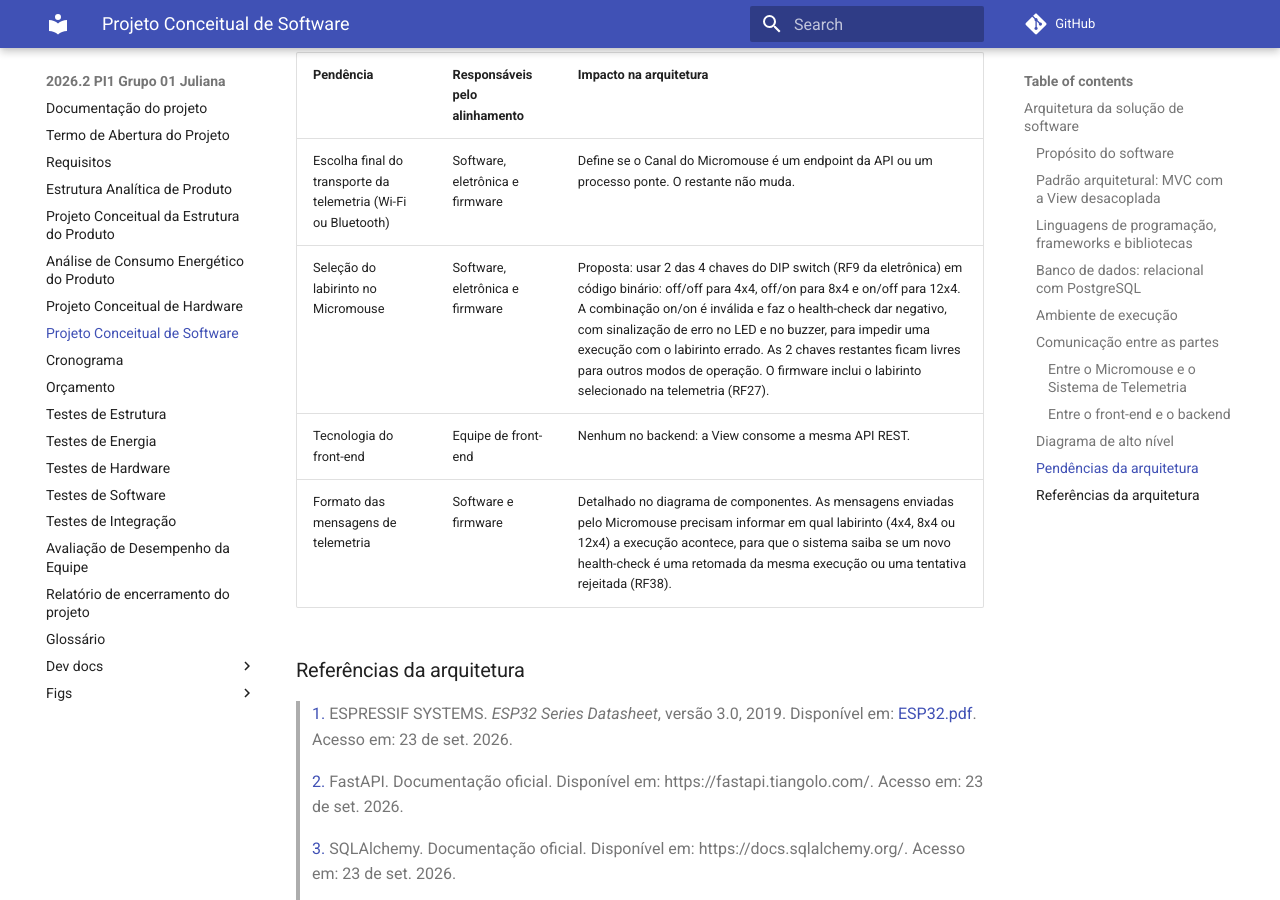
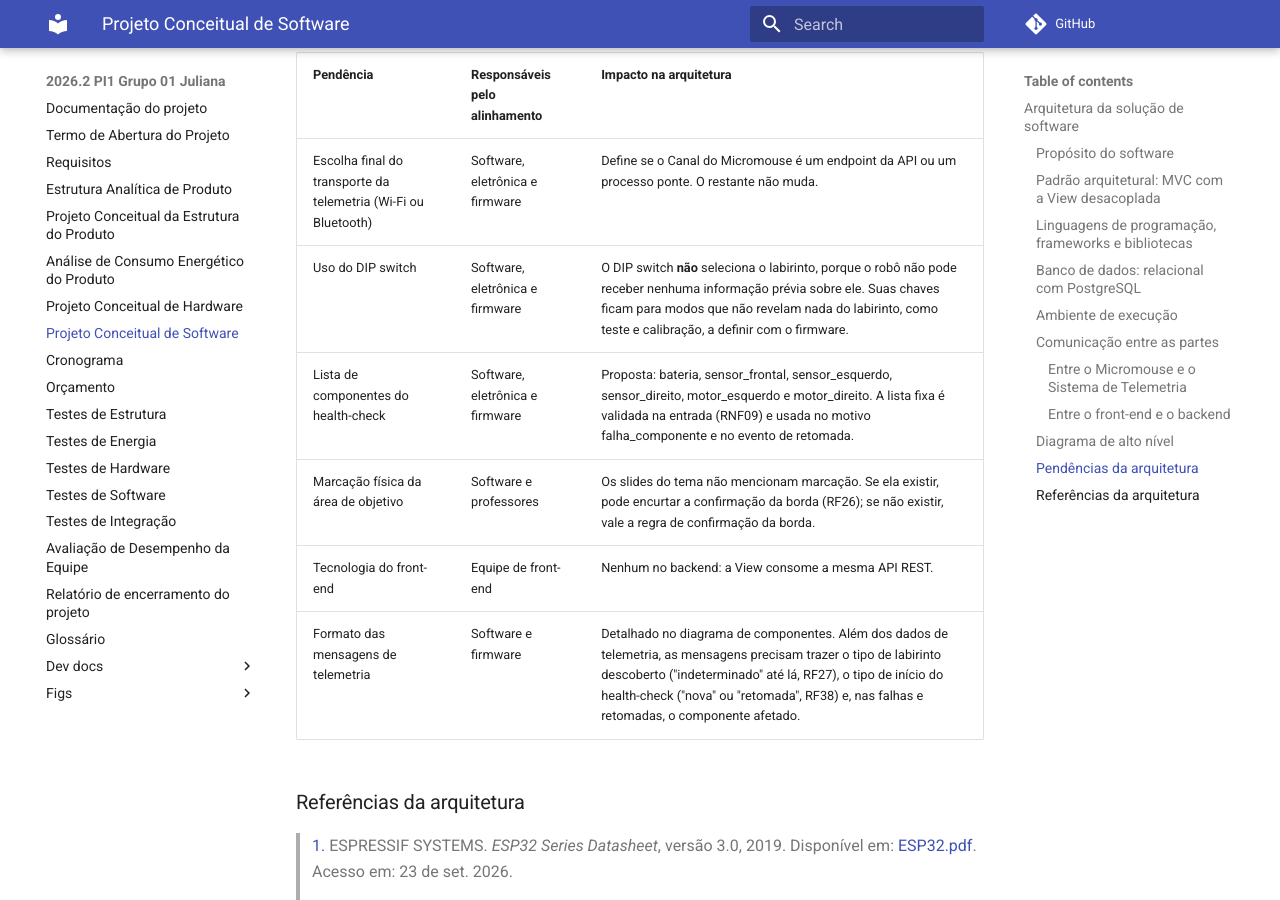
Before and after one commit to fcte-pi1/2026_2_PI1_Grupo01_Juliana, an MkDocs documentation site: the page built from docs/4.4 - Projeto conceitual de software.md, in a window 1280 px wide and 900 px high, scrolled down 9447 px. Built offline with MkDocs 1.6.1 and Material for MkDocs 9.7.7, drawn with Linux system fonts in a browser that asks for light colours; comment, search, counter and statistics services are not loaded.

Commit message:
docs: atualizar pendências da arquitetura sem o DIP switch no labirinto

```diff
--- a/docs/4.4 - Projeto conceitual de software.md
+++ b/docs/4.4 - Projeto conceitual de software.md
@@ -228,9 +228,11 @@ flowchart TB
 | Pendência | Responsáveis pelo alinhamento | Impacto na arquitetura |
 | :--- | :--- | :--- |
 | Escolha final do transporte da telemetria (Wi-Fi ou Bluetooth) | Software, eletrônica e firmware | Define se o Canal do Micromouse é um endpoint da API ou um processo ponte. O restante não muda. |
-| Seleção do labirinto no Micromouse | Software, eletrônica e firmware | Proposta: usar 2 das 4 chaves do DIP switch (RF9 da eletrônica) em código binário: off/off para 4x4, off/on para 8x4 e on/off para 12x4. A combinação on/on é inválida e faz o health-check dar negativo, com sinalização de erro no LED e no buzzer, para impedir uma execução com o labirinto errado. As 2 chaves restantes ficam livres para outros modos de operação. O firmware inclui o labirinto selecionado na telemetria (RF27). |
+| Uso do DIP switch | Software, eletrônica e firmware | O DIP switch **não** seleciona o labirinto, porque o robô não pode receber nenhuma informação prévia sobre ele. Suas chaves ficam para modos que não revelam nada do labirinto, como teste e calibração, a definir com o firmware. |
+| Lista de componentes do health-check | Software, eletrônica e firmware | Proposta: bateria, sensor_frontal, sensor_esquerdo, sensor_direito, motor_esquerdo e motor_direito. A lista fixa é validada na entrada (RNF09) e usada no motivo falha_componente e no evento de retomada. |
+| Marcação física da área de objetivo | Software e professores | Os slides do tema não mencionam marcação. Se ela existir, pode encurtar a confirmação da borda (RF26); se não existir, vale a regra de confirmação da borda. |
 | Tecnologia do front-end | Equipe de front-end | Nenhum no backend: a View consome a mesma API REST. |
-| Formato das mensagens de telemetria | Software e firmware | Detalhado no diagrama de componentes. As mensagens enviadas pelo Micromouse precisam informar em qual labirinto (4x4, 8x4 ou 12x4) a execução acontece, para que o sistema saiba se um novo health-check é uma retomada da mesma execução ou uma tentativa rejeitada (RF38). |
+| Formato das mensagens de telemetria | Software e firmware | Detalhado no diagrama de componentes. Além dos dados de telemetria, as mensagens precisam trazer o tipo de labirinto descoberto ("indeterminado" até lá, RF27), o tipo de início do health-check ("nova" ou "retomada", RF38) e, nas falhas e retomadas, o componente afetado. |
 
 ### Referências da arquitetura
 
```
